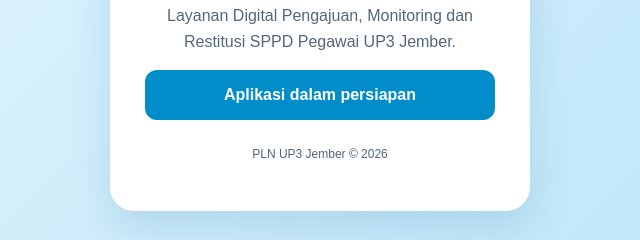
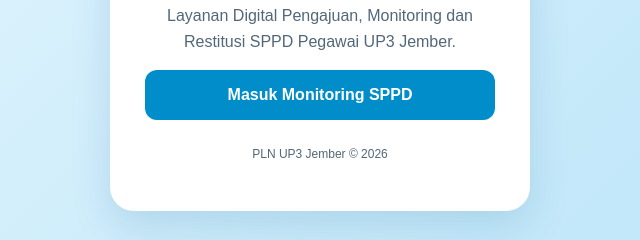
Before and after one commit to plnup3jember-design/MONITORING-SPPD-UP3JBR, a plain HTML site: page index.html in a window 1280 px wide. Shown: the part 361-601 px from the top of the page, 320-960 px from the left. Drawn offline with Linux system fonts and the light colour scheme.

Commit message:
Update index.html

```diff
--- a/index.html
+++ b/index.html
@@ -75,9 +75,9 @@
             dan Restitusi SPPD Pegawai UP3 Jember.
         </p>
 
-        <span class="button">
-            Aplikasi dalam persiapan
-        </span>
+        <a class="button" href="#">
+    Masuk Monitoring SPPD
+</a>
 
         <p class="footer">
             PLN UP3 Jember © 2026
```
